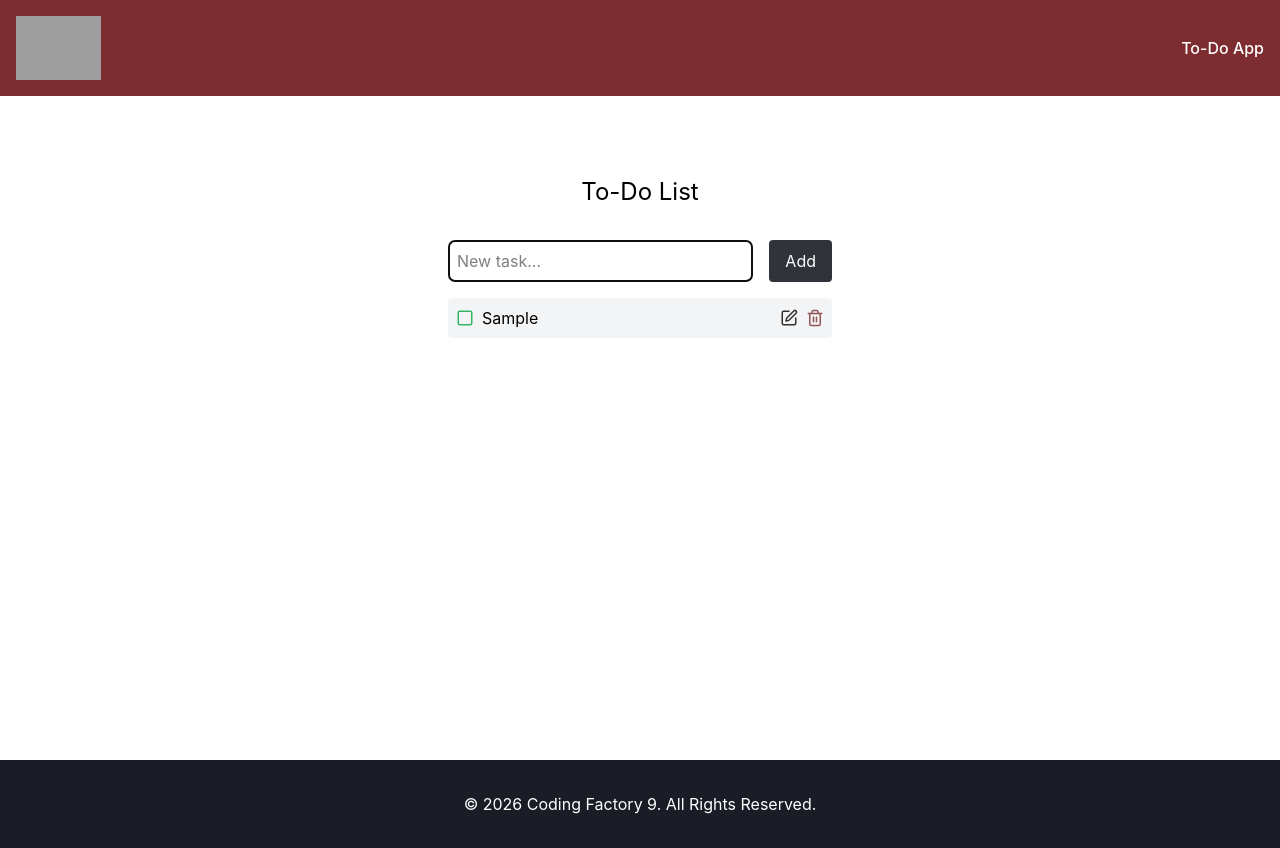
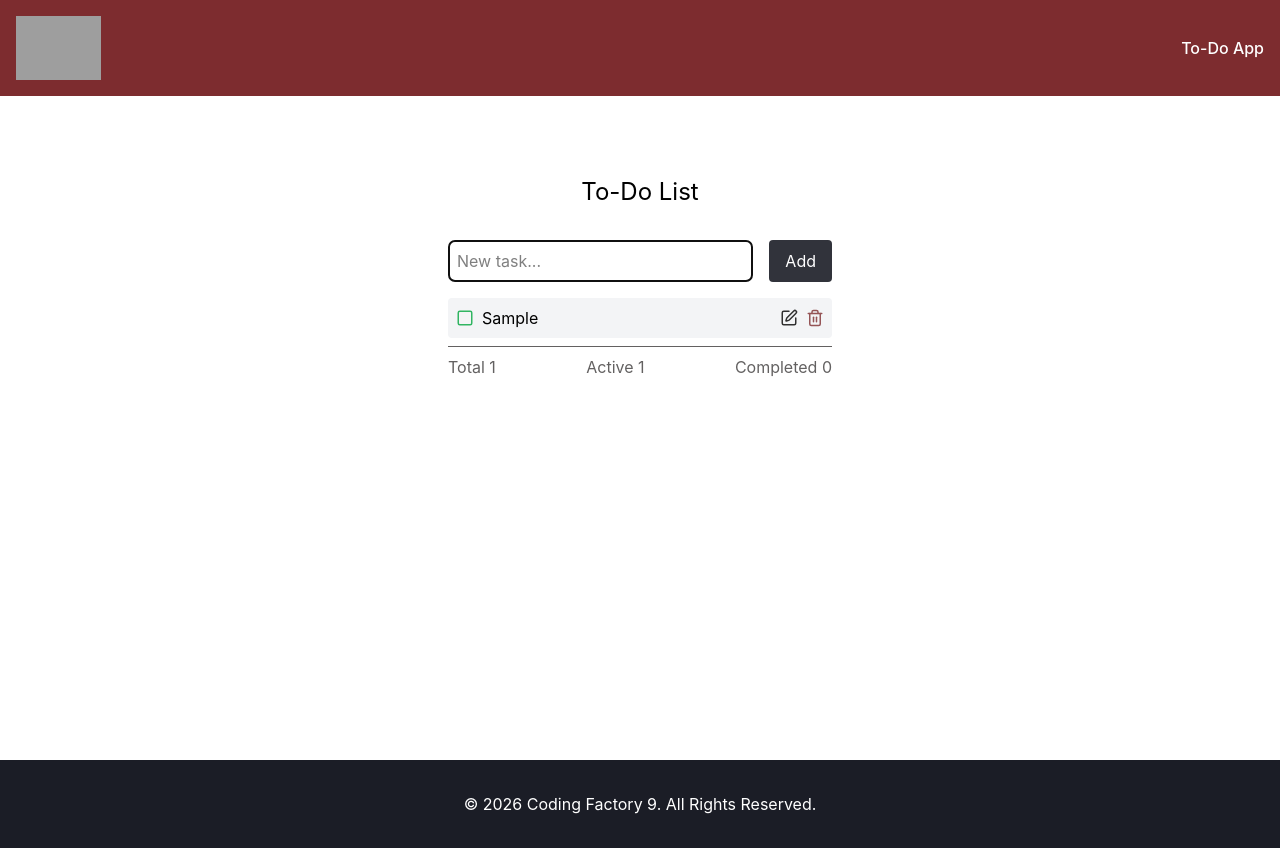
Before and after one commit to dimigeo6595/cf9-react-todo-app, a React (Vite) app: page / in a window 1280 px wide. Both pictures are taken after typing "Sample" into the empty fields and a click on the button "Add". Built offline with nearby package versions, Linux system fonts and the light colour scheme; grey boxes are pictures that could not be loaded.

Commit message:
feat(todo): add TodoStats component

```diff
--- a/src/features/todo/TodoApp.tsx
+++ b/src/features/todo/TodoApp.tsx
@@ -2,10 +2,11 @@
 import {useRef} from "react";
 import {useTodos} from "./hooks/useTodos.ts";
 import TodoList from "./TodoList.tsx";
+import TodoStats from "./TodoStats.tsx";
 
 const TodoApp = () => {
     const inputRef = useRef<HTMLInputElement>(null);
-    const { todos, addTodo, deleteTodo,editTodo, toggleTodo, clearAll } = useTodos();
+    const { todos, addTodo, deleteTodo,editTodo, toggleTodo, clearAllTodos } = useTodos();
 
     const handleAdd = (text: string) => {
         addTodo(text);
@@ -25,6 +26,7 @@
                     onEdit={editTodo}
                     onDelete={deleteTodo}
                 />
+                <TodoStats todos={todos}/>
 
             </div>
         </>
--- /dev/null
+++ b/src/features/todo/TodoStats.tsx
@@ -0,0 +1,22 @@
+import type {TodoStatsProps} from "./types.ts";
+
+const TodoStats = ({todos}:TodoStatsProps) => {
+
+    const total = todos.length;
+    const completed = todos.filter(t => t.completed).length;
+    const active = total - completed;
+
+    return (
+        <>
+            {total > 0 && (
+                <div className="flex justify-between border-t pt-2 mt-2 text-cf-gray">
+                    <span>Total {total}</span>
+                    <span>Active {active}</span>
+                    <span>Completed {completed}</span>
+                </div>
+            )}
+
+        </>
+    )
+}
+export default TodoStats;
--- a/src/features/todo/types.ts
+++ b/src/features/todo/types.ts
@@ -15,3 +15,8 @@
     onEdit: (id: number, newText: string) => void;
     onDelete: (id: number) => void;
 }
+
+export type TodoStatsProps = {
+    todos: Todo[];
+
+}
```
